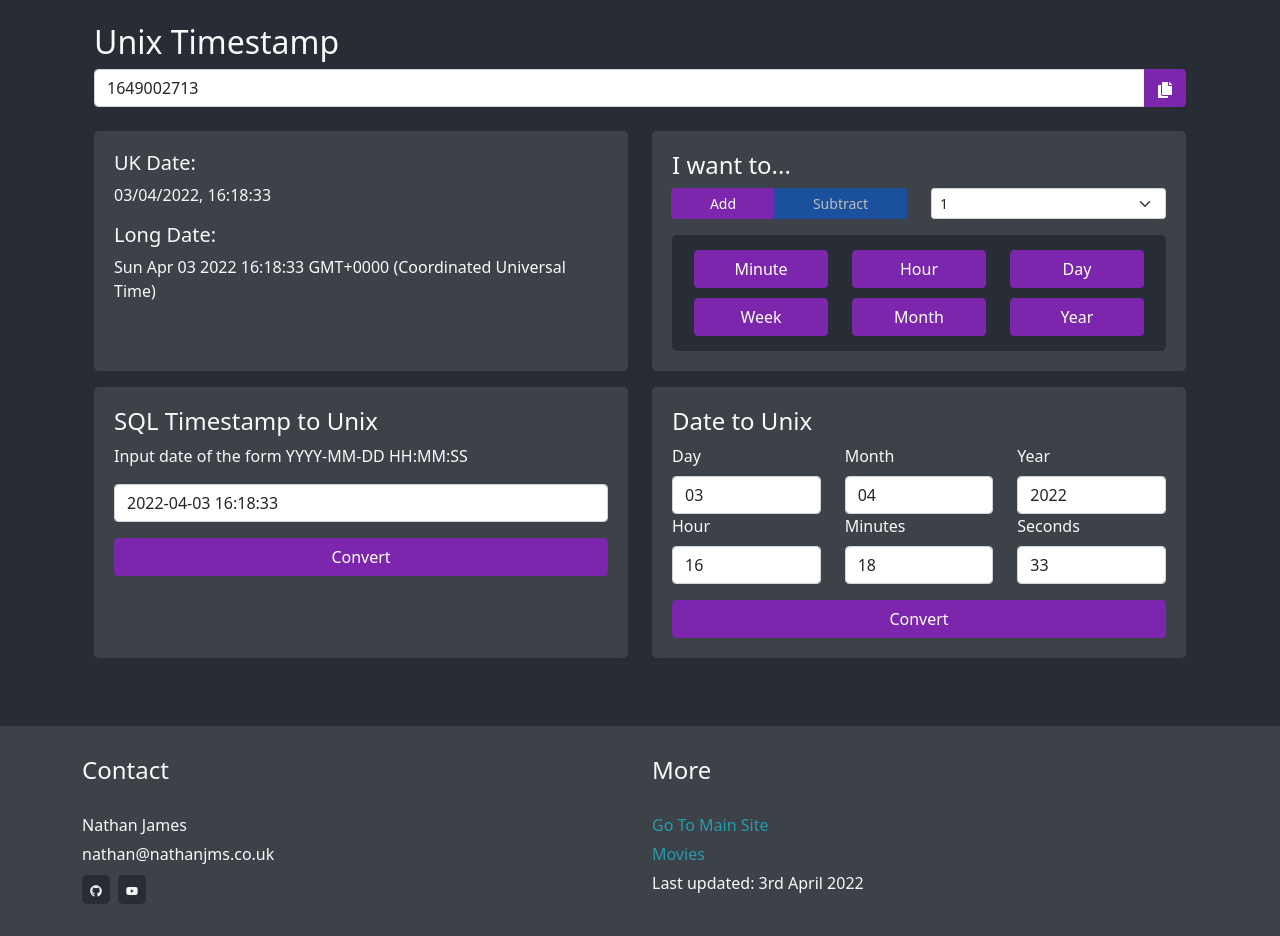
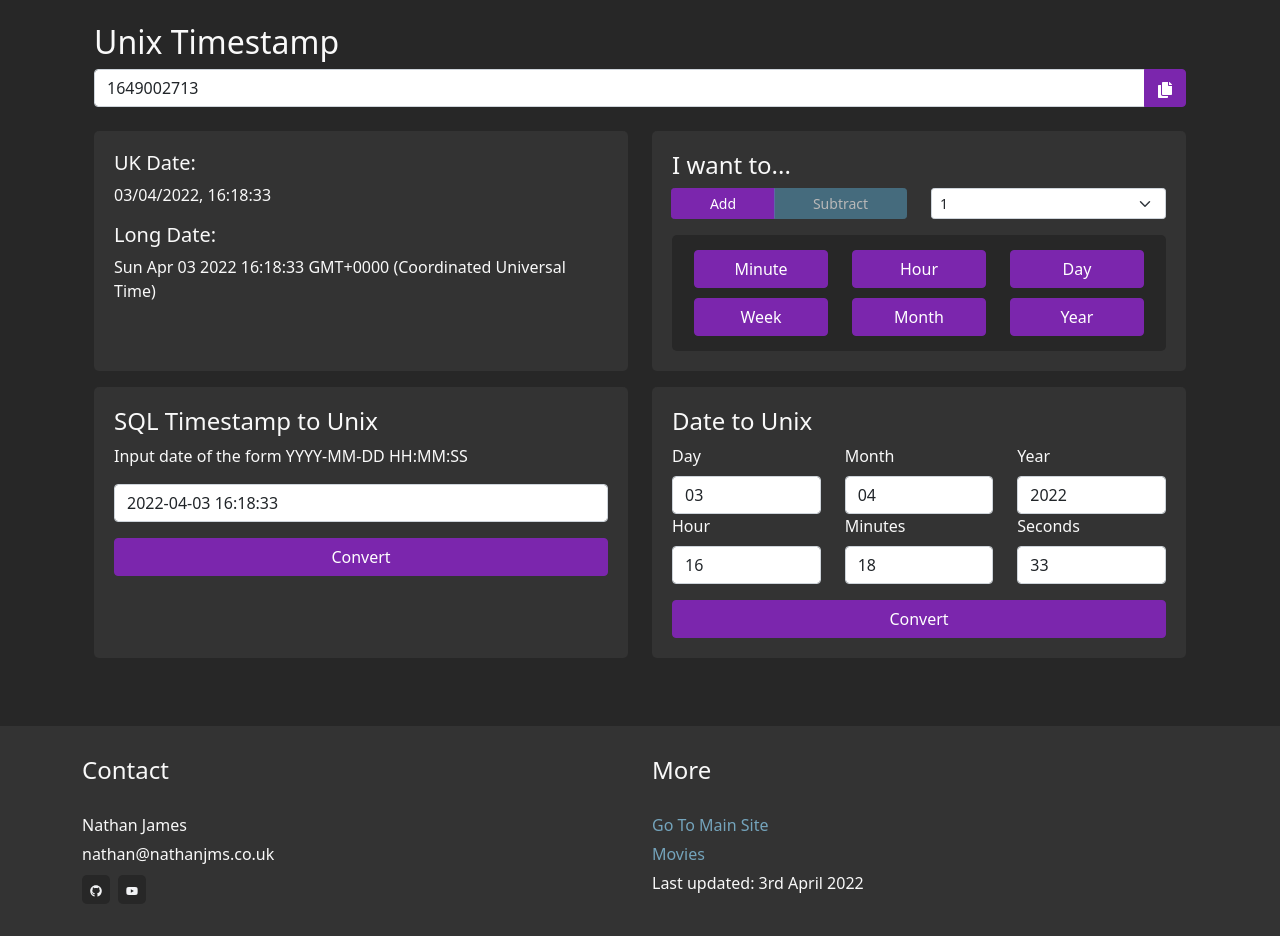
Before and after one commit to Nathanjms/nathanjms-tools, a React (Create React App) app: page / in a window 1280 px wide. Shown: the part 200-1136 px from the top of the page. Built offline with nearby package versions, Linux system fonts and the light colour scheme.

Commit message:
css styling consistency with movies v2

```diff
--- a/src/css/App.css
+++ b/src/css/App.css
@@ -1,10 +1,12 @@
 :root {
-  --primary: rgb(123, 38, 173);
-  --primaryLight: rgb(150, 98, 181);
-  --teal: #269bad;
-  --teal2: #34bdd2;
-  --darkBackground: #282c34;
-  --greyBackground: #3d4148;
+  --primary: #7b26ad;
+  --primary2: #bb79e2;
+  --teal: #74a4bc;
+  --teal2: #5089a5;
+  --green: #09814a;
+  --red: #ad2831;
+  --dark: #272727;
+  --dark2: #333333;
 }
 
 ::selection {
@@ -26,8 +28,18 @@
 .btn-primary:active,
 .btn-primary:focus,
 .btn-primary:disabled {
-  background-color: var(--primaryLight);
-  border: 1px solid var(--primaryLight);
+  background-color: var(--primary2);
+  border: 1px solid var(--primary2);
+}
+
+.btn-check:active + .btn-primary,
+.btn-check:checked + .btn-primary,
+.btn-primary.active,
+.btn-primary:active,
+.show > .btn-primary.dropdown-toggle {
+  color: #fff;
+  background-color: var(--teal2);
+  border-color: var(--teal2);
 }
 
 a {
@@ -60,7 +72,7 @@ a:hover {
 }
 
 body {
-  background-color: var(--darkBackground);
+  background-color: var(--dark);
   min-height: 50vh;
   color: #f9f9f9;
   text-align: center;
@@ -88,7 +100,7 @@ body {
 --------------------------------------------------------------*/
 
 #footer {
-  background-color: var(--greyBackground);
+  background-color: var(--dark2);
   min-height: 20vh;
   padding-top: 30px;
   padding-bottom: 20px;
@@ -97,7 +109,7 @@ body {
 
 .footerLogos {
   color: #f2f3f5 !important;
-  background: var(--darkBackground);
+  background: var(--dark);
   padding: 6px 8px;
   margin-right: 8px;
   font-size: 12px;
@@ -109,7 +121,7 @@ body {
 }
 
 .footerLogos:hover > svg {
-  color: var(--greyBackground) !important;
+  color: var(--dark2) !important;
 }
 
 .footerList li {
@@ -121,8 +133,8 @@ body {
 --------------------------------------------------------------*/
 
 .bg-grey {
-  border-bottom: 1px solid var(--darkBackground);
-  background-color: var(--greyBackground) !important;
+  border-bottom: 1px solid var(--dark);
+  background-color: var(--dark2) !important;
 }
 
 .nav-item {
@@ -144,7 +156,7 @@ body {
 
 .add-sub-btns-container {
   padding: 10px;
-  background-color: var(--darkBackground);
+  background-color: var(--dark);
   margin-inline: auto;
   border-radius: 5px;
 }
@@ -157,7 +169,7 @@ body {
 
 .grey-card {
   padding: 20px;
-  background-color: var(--greyBackground);
+  background-color: var(--dark2);
   border-radius: 5px;
   margin-inline: auto;
   height: 100%;
```
